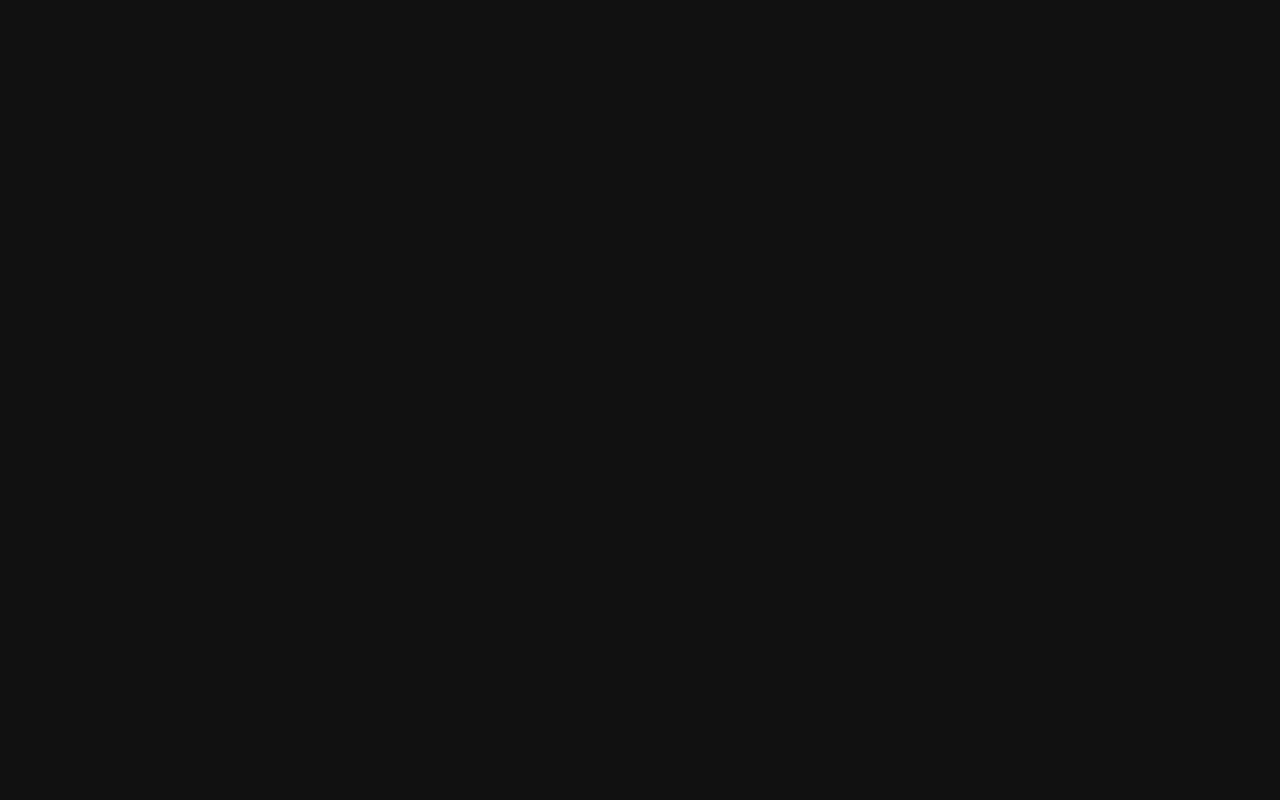
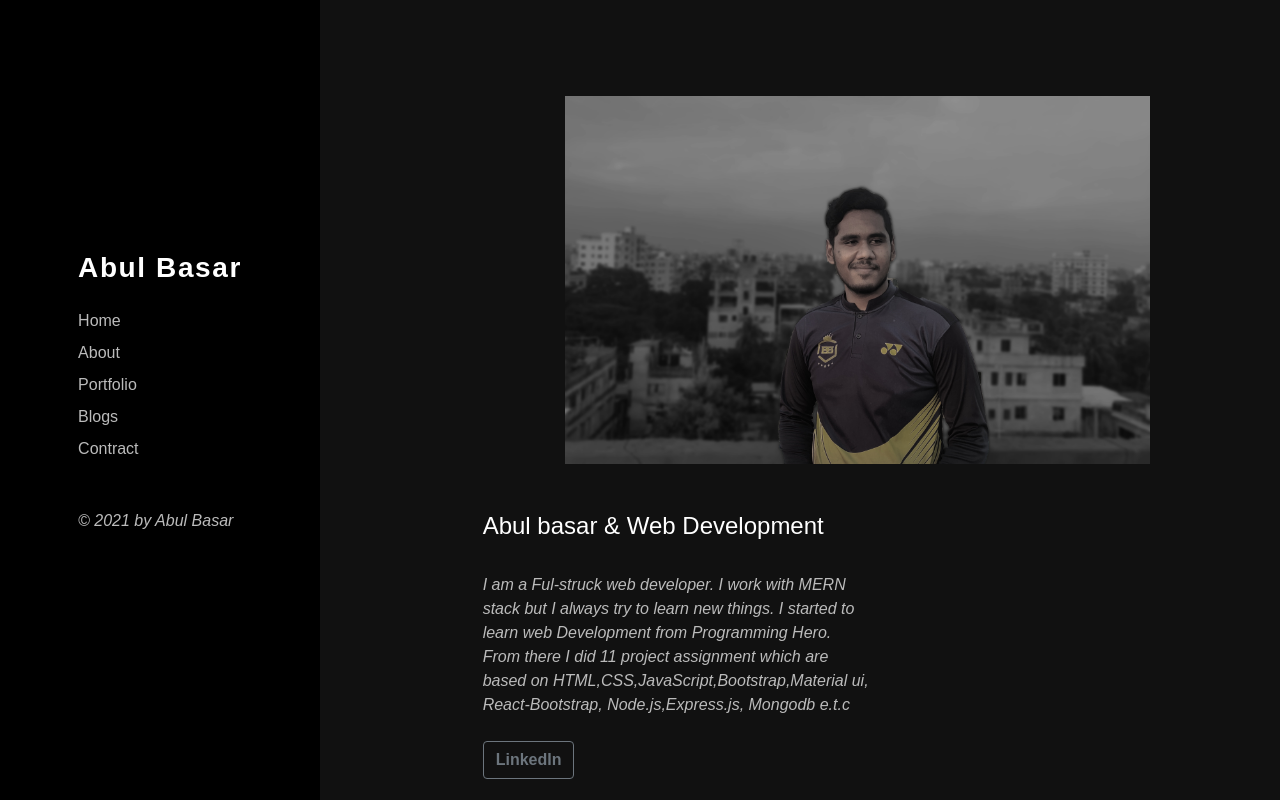
Before and after one commit to AbulBashar38/abul-basar-portfolio, a React (Create React App) app: page /about in a window 1280 px wide. Built offline with nearby package versions, Linux system fonts and the light colour scheme.

Commit message:
about half done

```diff
--- a/src/Component/About/About.js
+++ b/src/Component/About/About.js
@@ -1,10 +1,36 @@
 import React from 'react';
-
+import profileBG from '../../image/profileBG.jpg'
+import Sidebar from '../Sidebar/Sidebar';
 const About = () => {
     return (
-        <div>
+        <main>
+            <div className="row">
+                <div className="col-md-4">
+                    <Sidebar></Sidebar>
+                </div>
+                <div className="col-md-8" >
+                    <div className='mt-5 pt-5 text-center'>
+                        <img src={profileBG} style={{ height: '23rem' }} className='img-fluid' alt="" />
+                    </div>
 
-        </div>
+
+                    <div className='mt-5 ms-5'>
+                        <h4 className=''>Abul basar & Web Development</h4>
+                        <div className="row">
+                            <div className="col-md-6">
+                                <p style={{ fontStyle: 'italic', color: '#bbb' }} className='my-4'>
+                                    I am a Ful-struck web developer. I work with MERN stack but I always try to learn new things. I started to learn web Development from Programming Hero. From there I did 11 project assignment which are based on HTML,CSS,JavaScript,Bootstrap,Material ui, React-Bootstrap, Node.js,Express.js, Mongodb e.t.c
+                                </p>
+                                <button className="btn btn-outline-secondary fw-bold">LinkedIn</button>
+                            </div>
+                        </div>
+                        <div className="col-md-6"></div>
+                    </div>
+                </div>
+
+            </div>
+
+        </main>
     );
 };
 
--- a/src/Component/Home/Hero.js
+++ b/src/Component/Home/Hero.js
@@ -1,7 +1,6 @@
 import React from 'react';
 import profilePic from '../../image/forWebProfile.png';
 import { FontAwesomeIcon } from '@fortawesome/react-fontawesome';
-import { faCoffee } from '@fortawesome/free-solid-svg-icons'
 import { Link } from 'react-router-dom';
 import { faFacebook, faGithub, faTwitter } from '@fortawesome/free-brands-svg-icons';
 const Hero = () => {
@@ -13,7 +12,7 @@ const Hero = () => {
                 </div>
                 <div className="col-md-7">
                     <h1 className='fw-bold'>Hey, My name is <br /> ABUL BASAR</h1>
-                    <p style={{ fontStyle: 'italic', color: '#bbb' }} className='my-4'>I am a Web Developer. Basically I love to work in Front-end but I have knowledge about Node.js and Mongodb. I work in MERN stuck development and develop 4 Project with the MERN stuck.</p>
+                    <p style={{ fontStyle: 'italic', color: '#bbb' }} className='my-4'>I am a Web Developer. Basically I love to work in Front-end but I have knowledge about Node.js and Mongodb. I work in MERN stuck actually and developed 4 Project with the MERN stuck.</p>
                     <div>
                         <Link className='text-decoration-none text-white me-3 fs-4'>
                             <FontAwesomeIcon icon={faFacebook} />
```
Also changed, not shown: src/image/profileBG.jpg (added).
